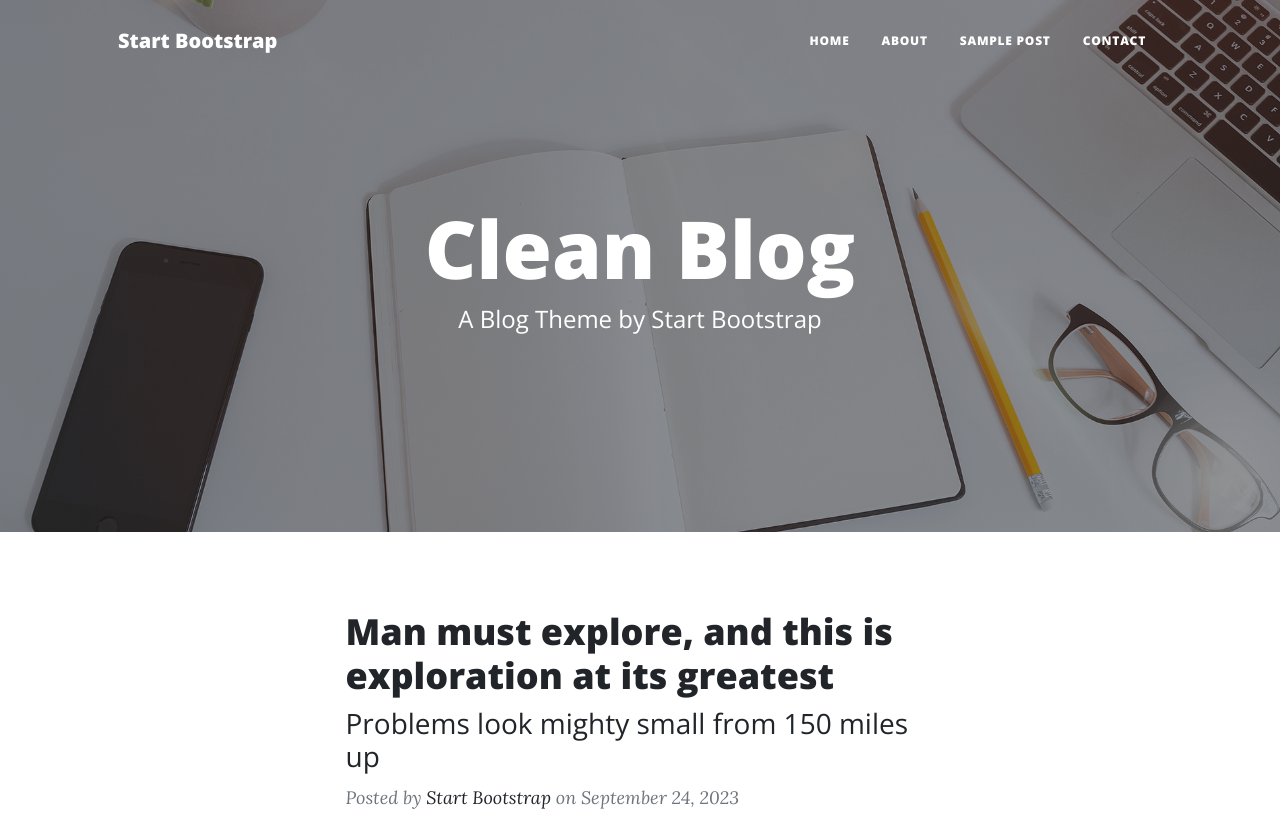
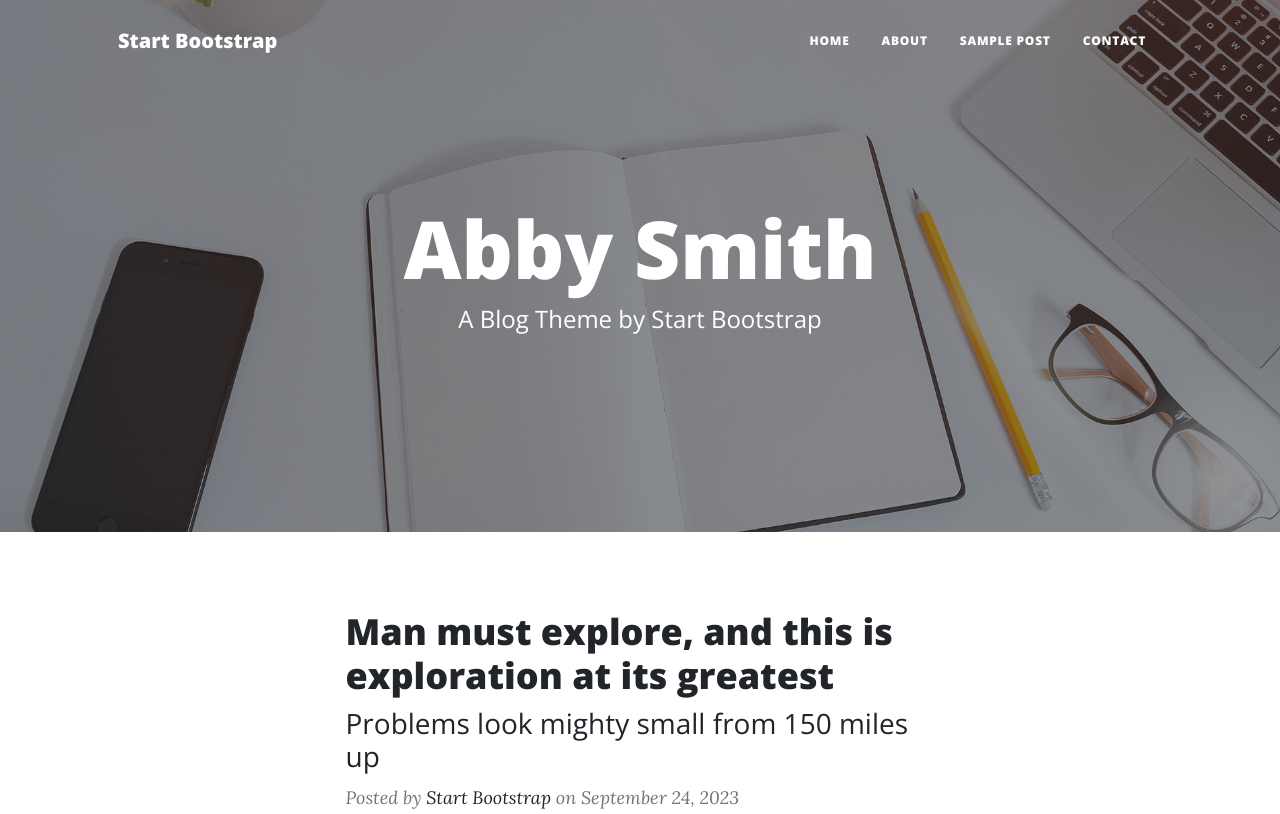
Before and after one commit to abbysmz/abbysmz, a plain HTML site: page index.html in a window 1280 px wide. Shown: the top 814 px of the page. Drawn offline with nearby package versions, Linux system fonts and the light colour scheme.

Commit message:
Update title and heading to 'Abby Smith'

```diff
--- a/index.html
+++ b/index.html
@@ -5,7 +5,7 @@
         <meta name="viewport" content="width=device-width, initial-scale=1, shrink-to-fit=no" />
         <meta name="description" content="" />
         <meta name="author" content="" />
-        <title>Clean Blog - Start Bootstrap Theme</title>
+        <title>Abby Smith - Start Bootstrap Theme</title>
         <link rel="icon" type="image/x-icon" href="assets/favicon.ico" />
         <!-- Font Awesome icons (free version)-->
         <script src="https://use.fontawesome.com/releases/v6.3.0/js/all.js" crossorigin="anonymous"></script>
@@ -40,7 +40,7 @@
                 <div class="row gx-4 gx-lg-5 justify-content-center">
                     <div class="col-md-10 col-lg-8 col-xl-7">
                         <div class="site-heading">
-                            <h1>Clean Blog</h1>
+                            <h1>Abby Smith</h1>
                             <span class="subheading">A Blog Theme by Start Bootstrap</span>
                         </div>
                     </div>
```
